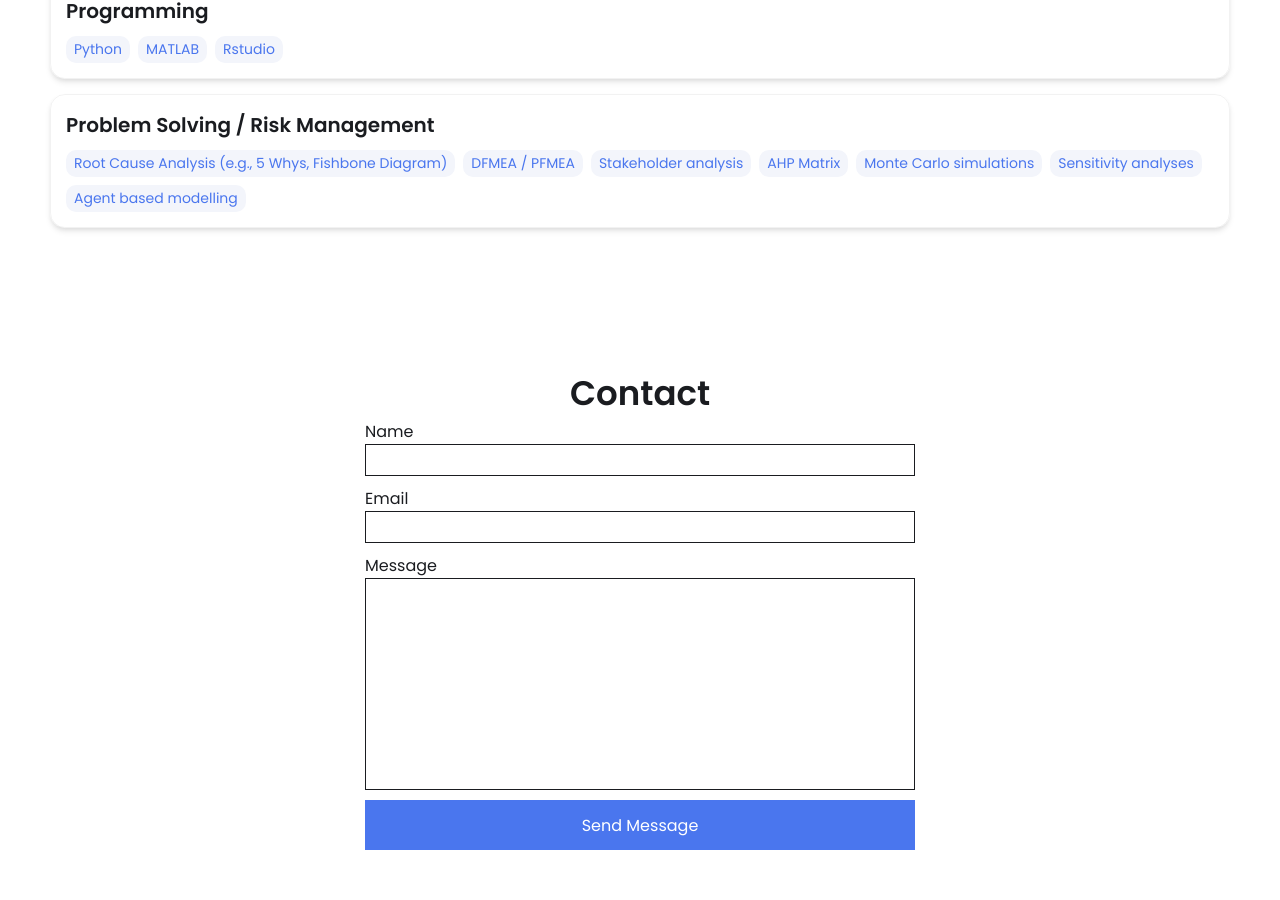
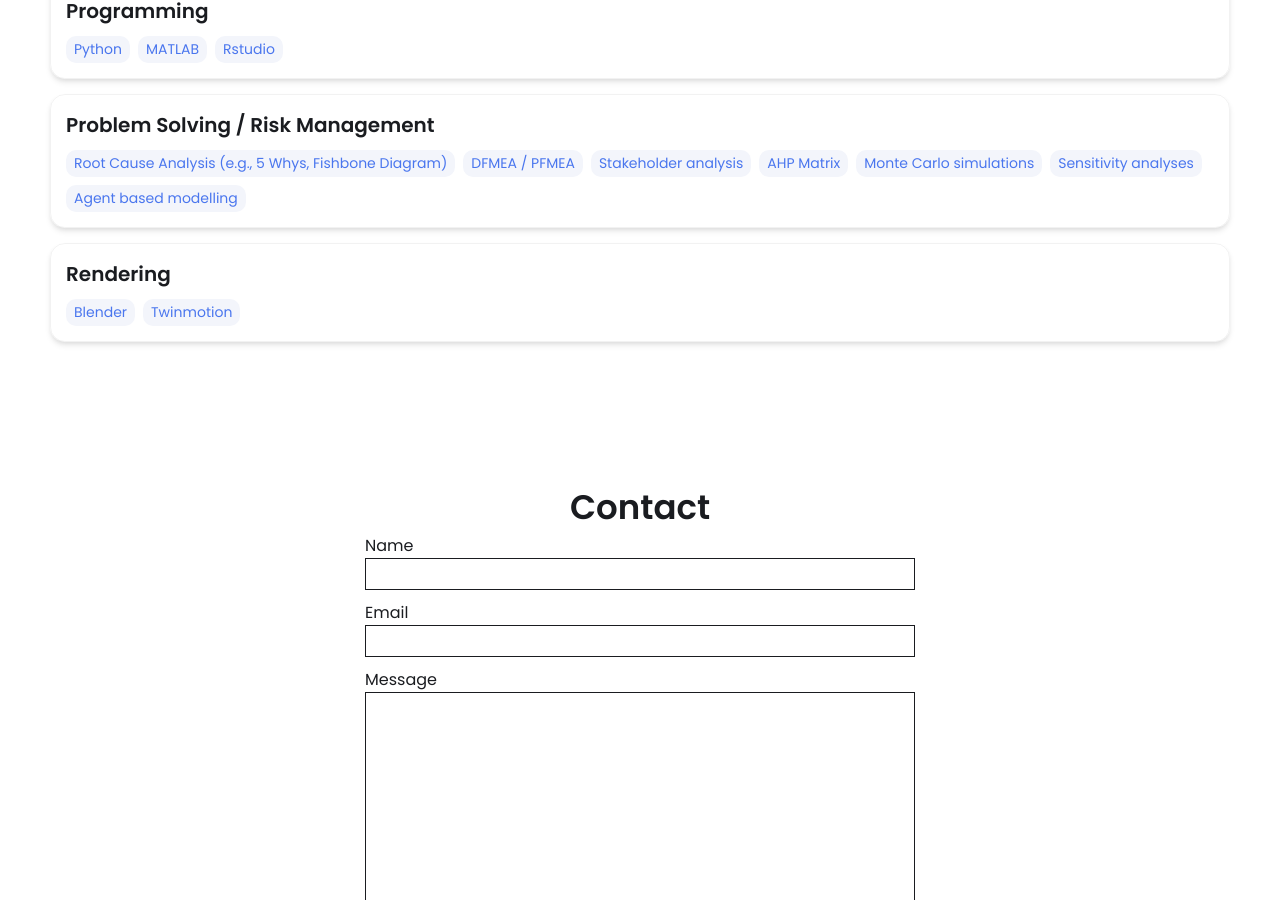
Before and after one commit to ronakTripathi-44/ronakTripathi-44.github.io, a Jekyll site: the page built from index.html, in a window 1280 px wide and 900 px high, scrolled down 2533 px. Built offline with Jekyll 4.4.1, drawn with Linux system fonts in a browser that asks for light colours.

Commit message:
Update _config.yml

```diff
--- a/_config.yml
+++ b/_config.yml
@@ -75,6 +75,10 @@ skills:
     - Monte Carlo simulations
     - Sensitivity analyses
     - Agent based modelling
+  - category: Rendering
+    tools:
+    - Blender
+    - Twinmotion
 
 # Contact Form Setup. Setup an account and copy over the key. When someone fills out the form, it will be received in your email.
 formspree-key: xqeezdew
```
